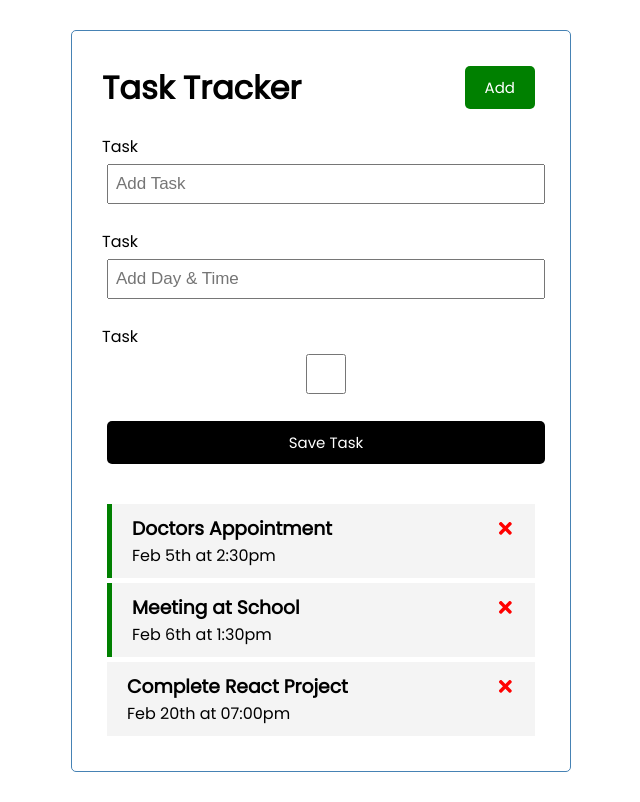
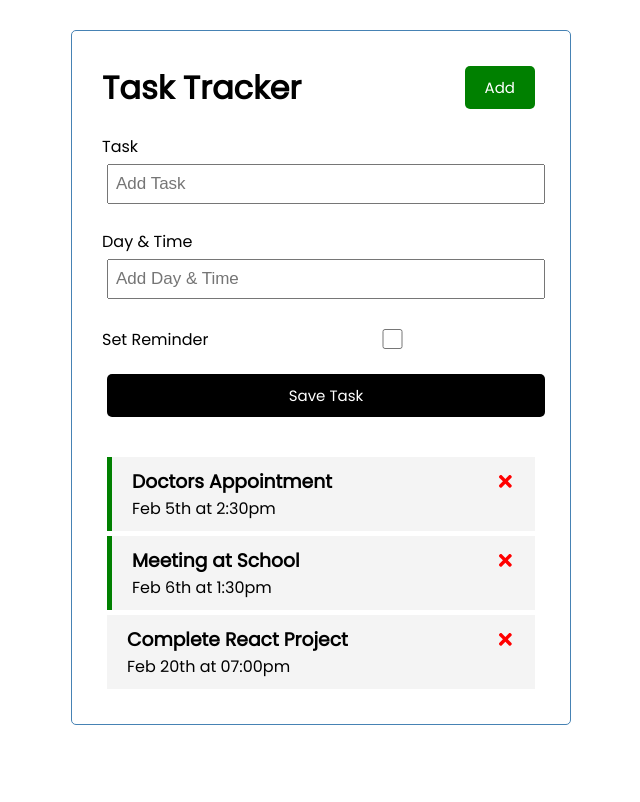
Before and after one commit to AdibaEmma/react-task-tracker, a React (Create React App) app: page / in a window 1280 px wide. Shown: the whole page, without its empty margins (319-959 px from the left). Built offline with nearby package versions, Linux system fonts and the light colour scheme.

Commit message:
form update

```diff
--- a/src/components/AddTask.js
+++ b/src/components/AddTask.js
@@ -1,19 +1,31 @@
-import React from 'react'
+import {useState} from 'react'
 
 const AddTask = () => {
+
+    const [text, setText] = useState("")
+    const [day, setDay] = useState("")
+    const [reminder, setReminder] = useState(false)
+
+
     return (
         <form className="add-form">
             <div className="form-control">
                 <label>Task</label>
-                <input type="text" name="" placeholder="Add Task"/>
+                <input type="text" value={text} placeholder="Add Task"
+                    onChange={e => setText(e.target.value)}
+                />
             </div>
             <div className="form-control">
-                <label>Task</label>
-                <input type="text" name="" placeholder="Add Day & Time"/>
+                <label>Day & Time</label>
+                <input type="text" value={day} placeholder="Add Day & Time"
+                    onChange={e => setDay(e.target.value)}
+                />
             </div>
-            <div className="form-control">
-                <label>Task</label>
-                <input type="checkbox" name=""/>
+            <div className="form-control form-control-check">
+                <label>Set Reminder</label>
+                <input type="checkbox" value={reminder}
+                    onChange={e => setReminder(e.currentTarget.checked)}
+                />
             </div>
 
             <input className="btn btn-block" type="submit" value="Save Task"/>
```
Also changed, not shown: 1 other file (tests, documents, lock files or other folders).
